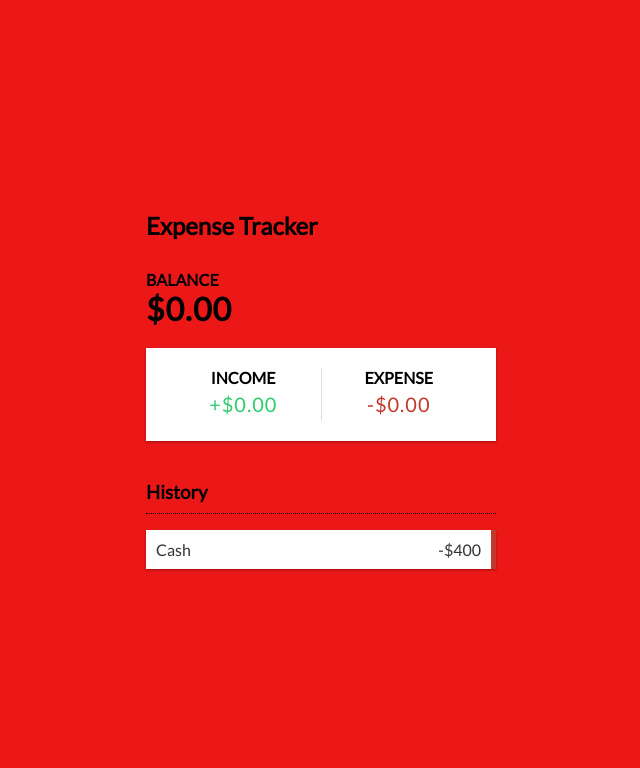
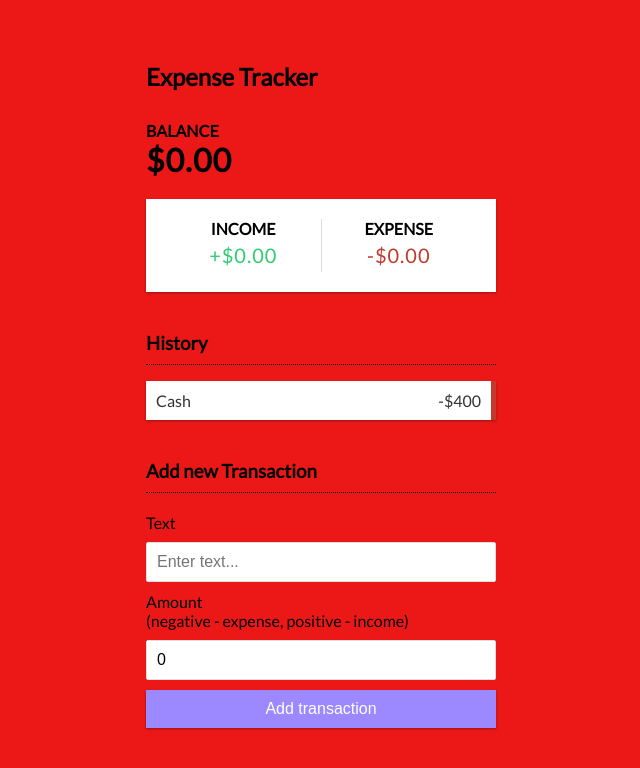
Before and after one commit to stxdelis/expense-tracker, a React (Create React App) app: page / in a window 1280 px wide. Shown: the top 768 px of the page, without its empty margins (319-959 px from the left). Built offline with nearby package versions, Linux system fonts and the light colour scheme.

Commit message:
basic ui working

```diff
--- a/src/App.js
+++ b/src/App.js
@@ -3,6 +3,7 @@
 import { Balance } from "./components/Balance";
 import { IncomeExpenses } from "./components/IncomeExpenses";
 import { TransactionList } from "./components/TransactionList";
+import { AddTransaction } from "./components/AddTransaction";
 
 function App() {
 	return (
@@ -12,6 +13,7 @@
 				<Balance />
 				<IncomeExpenses />
 				<TransactionList />
+				<AddTransaction />
 			</div>
 		</div>
 	);
--- a/src/components/AddTransaction.js
+++ b/src/components/AddTransaction.js
@@ -1,20 +1,24 @@
-import React from "react";
+import React, {useState} from "react";
 
+//component level state
 export const AddTransaction = () => {
+  const [text, setText] = useState('')
+  const [amount, setAmount] = useState(0)
+
 	return (
 		<>
 			<h3>Add new Transaction</h3>
 			<form>
 				<div className="form-control">
 					<label htmlFor="text">Text</label>
-					<input type="text" placeholder="Enter text..." />
+					<input type="text" value={text} onChange={(e) => setText(e.target.value)} placeholder="Enter text..." />
 				</div>
 				<div className="form-control">
 					<label htmlFor="text">
 						Amount <br />
 						(negative - expense, positive - income)
 					</label>
-					<input type="number" placeholder="Enter amount..." />
+					<input type="number" value={amount} onChange={(e) => setAmount(e.target.value)}  placeholder="Enter amount..." />
 				</div>
 				<button className="btn">Add transaction</button>
 			</form>
--- a/src/components/TransactionList.js
+++ b/src/components/TransactionList.js
@@ -4,7 +4,7 @@
 	return (
 		<>
 			<h3> History</h3>
-			<ul class="list">
+			<ul className="list">
 				<li className="minus">
 					Cash <span>-$400</span>
 					<button className="delete-btn">x</button>
```
